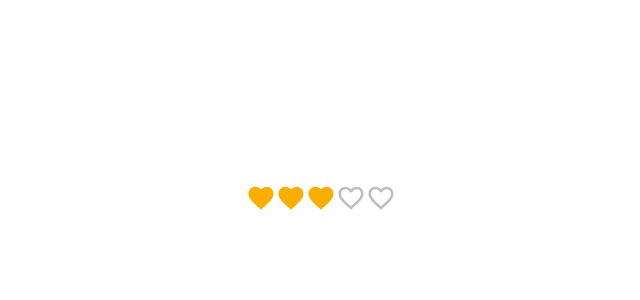
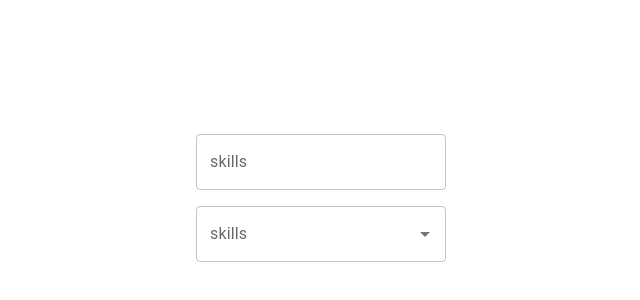
Before and after one commit to leo-mutuku/react-mui, a React (Vite) app: page / in a window 1280 px wide. Shown: the part 202-502 px from the top of the page, without its empty margins (319-959 px from the left). Built offline with nearby package versions, Linux system fonts and the light colour scheme.

Commit message:
autocomplete more fixed to be research, the second textfield not properly implemented

```diff
--- a/src/App.tsx
+++ b/src/App.tsx
@@ -1,9 +1,10 @@
 
 import './App.css'
+import { MuiAutocomplete } from './component/MuiAutocomplete'
 // import MuiCheckbox from './component/MuiCheckbox'
 // import { MuiRadio } from './component/MuiRadio'
 // import { MuiSelect } from './component/MuiSelect'
-import { MuiStar } from './component/MuiStar'
+//import { MuiStar } from './component/MuiStar'
 // import { MuiSwitch } from './component/MuiSwitch'
 //import { MuiTextField } from './component/MuiTextField'
 //import { MuiButtonToggle } from './MuiButtonToggle'
@@ -25,7 +26,8 @@
      {/* <MuiRadio/> */}
      {/* <MuiCheckbox /> */}
      {/* <MuiSwitch /> */}
-     <MuiStar />
+     {/* <MuiStar /> */}
+     <MuiAutocomplete />
     </>
   )
 }
--- /dev/null
+++ b/src/component/MuiAutocomplete.tsx
@@ -0,0 +1,31 @@
+import { Stack, Autocomplete, TextField } from "@mui/material"
+import { useState } from "react"
+type skill = {
+    id:number;
+    lable: string
+}
+const skills = ['HTML', 'CSS', 'JavaScript', 'TypeScript', 'React']
+const skillsOption = skills.map((skill, index)=>{{
+    id:index + 1
+    label:skill
+}})
+export const MuiAutocomplete = () => {
+    const [value, setValue] = useState<string | null>(null)
+    const [skill, setSkill] = useState<skill | null>(null)
+    console.log(skillsOption)
+  return (
+    <Stack spacing={2}  width={'250px'}>
+        <Autocomplete options={skills}
+         renderInput={(params)=><TextField {...params} label='skills'/>}
+         value={value}
+         freeSolo
+         onChange={(event:any, newValue:string | null)=>setValue(newValue)}
+        />
+         <Autocomplete options={skillsOption}
+         renderInput={(params)=><TextField {...params} label='skills'/>}
+         value={skill}
+         onChange={(event:any, newValue:skill | null)=>setSkill(newValue)}
+        />
+    </Stack>
+  )
+}
```
